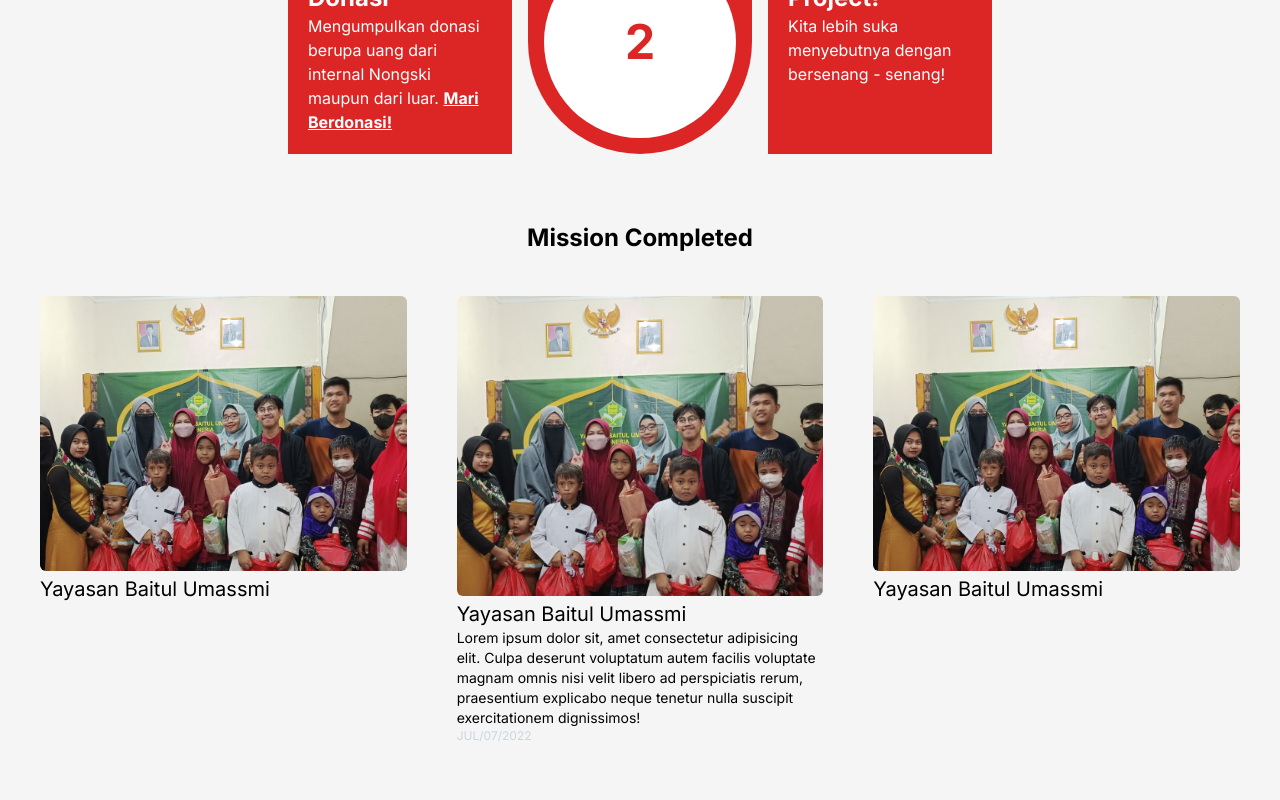
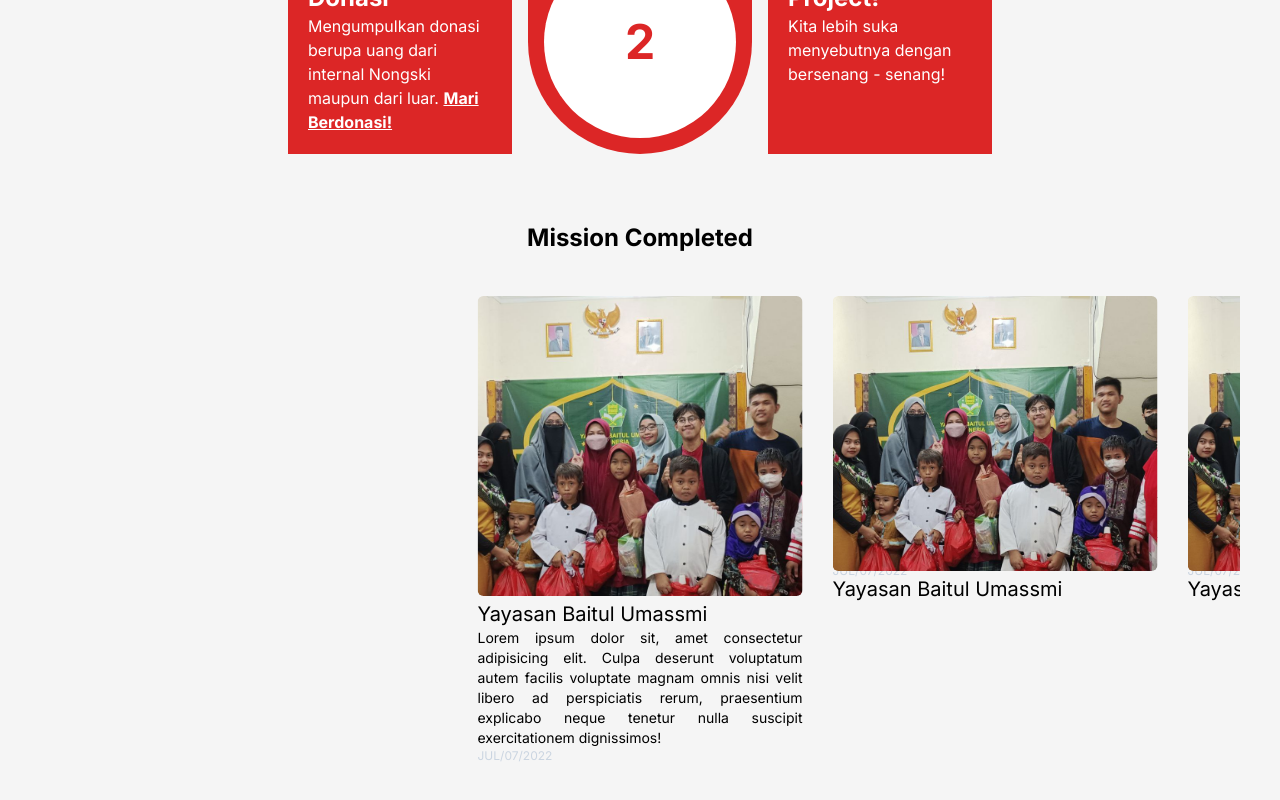
Before and after one commit to waidzk/nongski-page, a Next.js app: page / in a window 1280 px wide. Shown: the part 2092-2892 px from the top of the page. Built offline with nearby package versions, Linux system fonts and the light colour scheme.

Commit message:
feat: Restyling swiper

```diff
--- a/app/sections/MissionCompleted.tsx
+++ b/app/sections/MissionCompleted.tsx
@@ -12,13 +12,14 @@ export const MissionCompleted = () => {
         <h1 className="text-2xl text-center font-bold">Mission Completed</h1>
         <div className="flex justify-center items-center mt-3">
           <Swiper
-            spaceBetween={50}
-            slidesPerView={3}
-            loop={true}
+            slidesPerView={'auto'}
+            centeredSlides={true}
+            spaceBetween={30}
+            grabCursor={true}
             className="mySwiper"
           >
             <SwiperSlide>
-              <div className="card">
+              <div className="card w-full">
                 <div className="image transition-all duration-75 ease-in-out">
                   <img
                     src="/img/mission1.jpg"
@@ -42,7 +43,7 @@ export const MissionCompleted = () => {
               </div>
             </SwiperSlide>
             <SwiperSlide>
-              <div className="card">
+              <div className="card w-full">
                 <div className="image transition-all duration-75 ease-in-out">
                   <img
                     src="/img/mission1.jpg"
@@ -66,7 +67,7 @@ export const MissionCompleted = () => {
               </div>
             </SwiperSlide>
             <SwiperSlide>
-              <div className="card">
+              <div className="card w-full">
                 <div className="image transition-all duration-75 ease-in-out">
                   <img
                     src="/img/mission1.jpg"
@@ -90,7 +91,7 @@ export const MissionCompleted = () => {
               </div>
             </SwiperSlide>
             <SwiperSlide>
-              <div className="card">
+              <div className="card w-full">
                 <div className="image transition-all duration-75 ease-in-out">
                   <img
                     src="/img/mission1.jpg"
@@ -114,7 +115,7 @@ export const MissionCompleted = () => {
               </div>
             </SwiperSlide>
             <SwiperSlide>
-              <div className="card">
+              <div className="card w-full">
                 <div className="image transition-all duration-75 ease-in-out">
                   <img
                     src="/img/mission1.jpg"
@@ -138,7 +139,7 @@ export const MissionCompleted = () => {
               </div>
             </SwiperSlide>
             <SwiperSlide>
-              <div className="card">
+              <div className="card w-full">
                 <div className="image transition-all duration-75 ease-in-out">
                   <img
                     src="/img/mission1.jpg"
--- a/public/css/style.css
+++ b/public/css/style.css
@@ -1,5 +1,9 @@
 .swiper {
   padding: 30px 0 30px 0;
+}
+
+.swiper-slide {
+  width: 325px;
 }
 
 .swiper-slide img {
@@ -11,7 +15,7 @@
   transition: all 0.5s ease-in-out;
 }
 
-.swiper-slide-next img {
+.swiper-slide-active img {
   height: 300px;
   transition: all 0.5s ease-in-out;
 }
@@ -21,9 +25,10 @@
   z-index: 1;
   transform: translateY(-10rem);
   transition: all 0.5s ease-in-out;
+  text-align: justify;
 }
 
-.swiper-slide-next .description {
+.swiper-slide-active .description {
   transform: translateY(0);
   transition: all 0.5s ease-in-out;
 }
```
